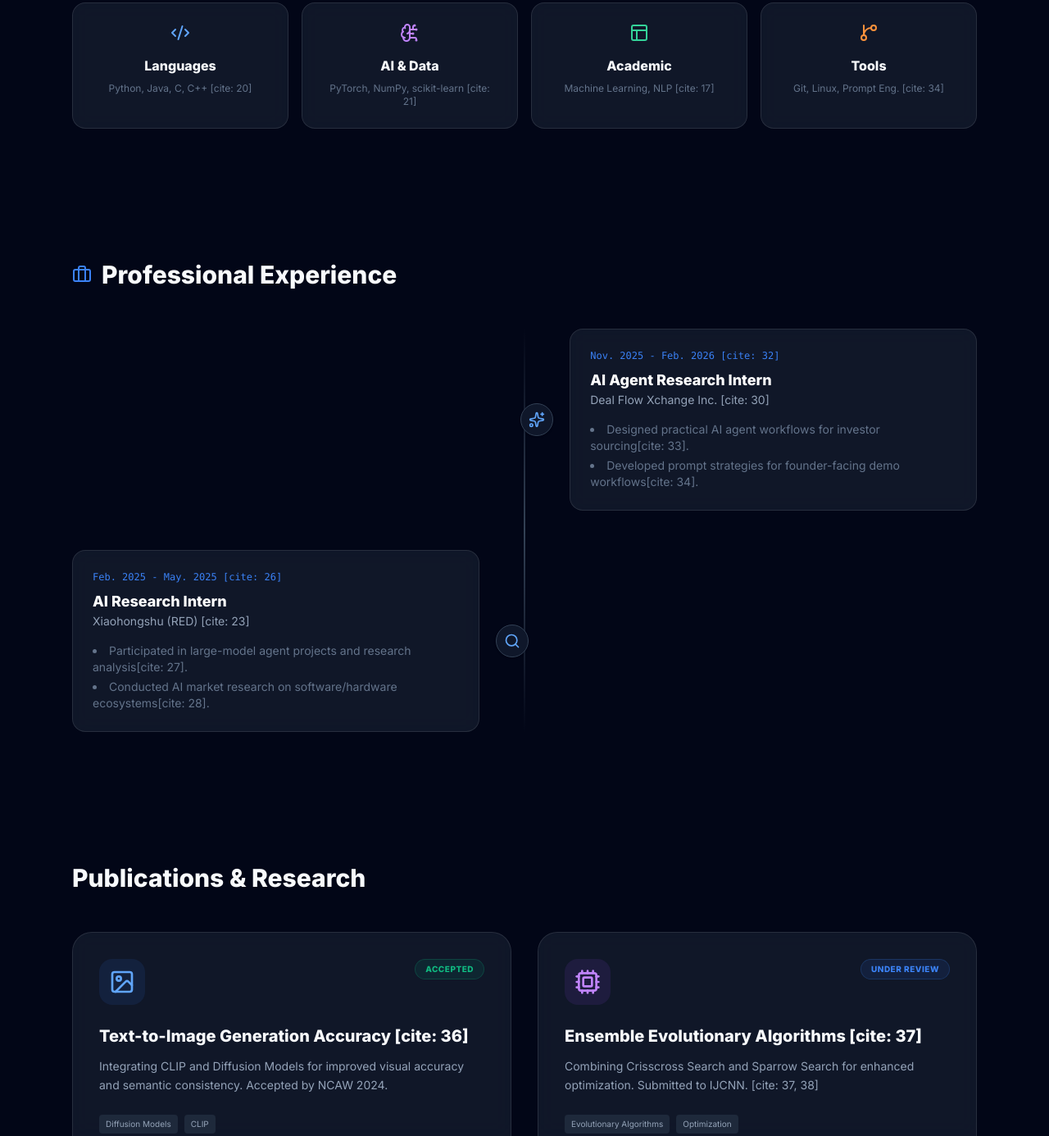
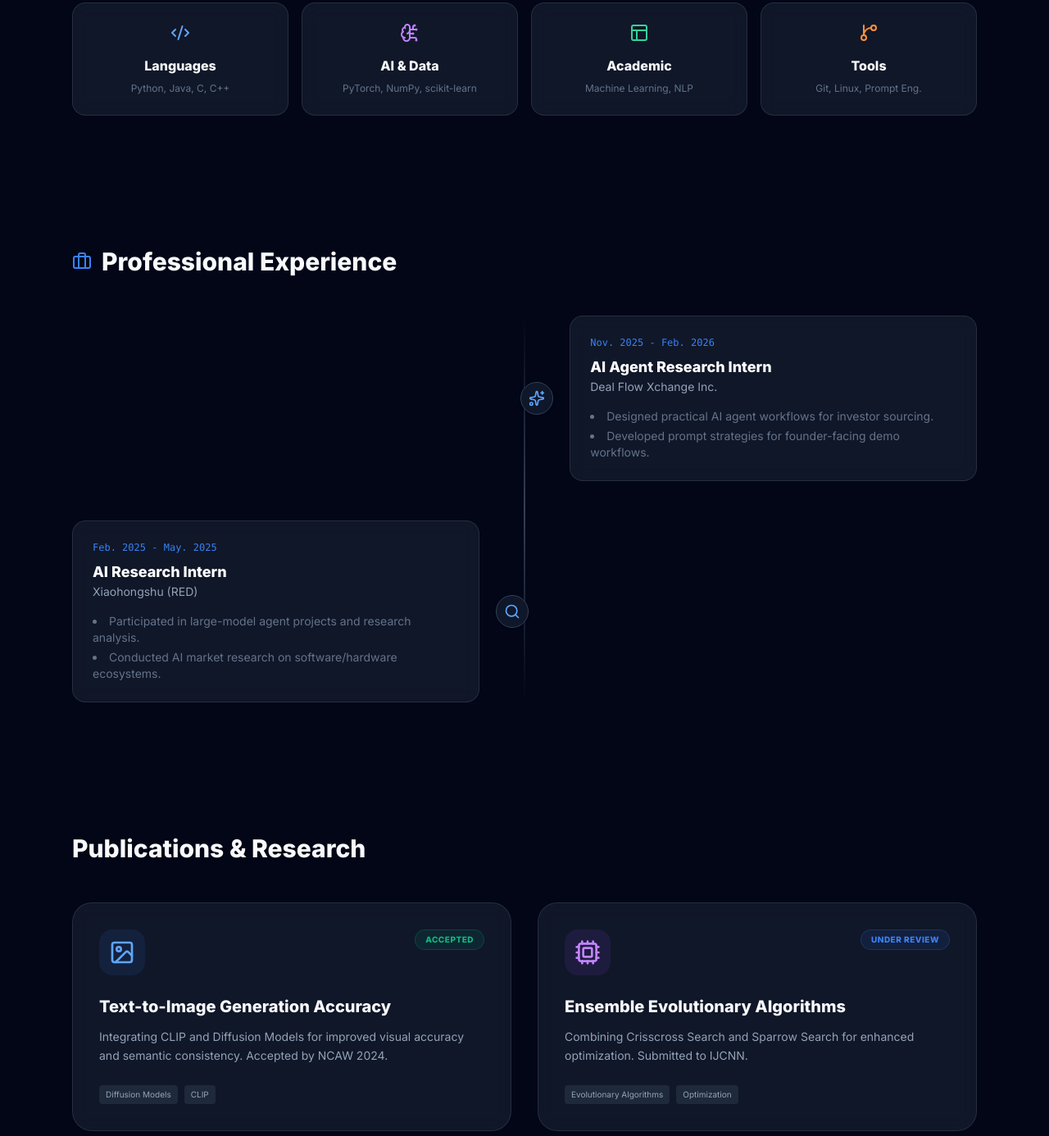
Before and after one commit to calloftheNIGHT2023/personal-website, a plain HTML site: page index.html in a window 1280 px wide. Shown: the part 1414-2800 px from the top of the page at 82% size. Drawn offline with nearby package versions, Linux system fonts and the light colour scheme.

Commit message:
Remove citation references from index.html
Removed citation references from various sections of the index.html file.

```diff
--- a/index.html
+++ b/index.html
@@ -45,7 +45,7 @@
             </h1>
             <p class="text-xl md:text-2xl text-slate-400 max-w-2xl leading-relaxed mb-10">
                 CS Graduate Student at <span class="text-white font-semibold">Boston University</span>.
-                Focusing on <span class="italic">NLP, LLMs, and Multi-Agent Systems</span>[cite: 7].
+                Focusing on <span class="italic">NLP, LLMs, and Multi-Agent Systems</span>.
             </p>
             <div class="flex flex-wrap gap-4">
                 <a href="#projects" class="px-8 py-3 bg-blue-600 hover:bg-blue-700 rounded-full font-semibold transition flex items-center gap-2">
@@ -81,11 +81,11 @@
                 <div class="grid grid-cols-2 gap-4">
                     <div class="p-4 glass rounded-xl">
                         <h4 class="text-white font-bold mb-1">Education</h4>
-                        <p class="text-xs text-slate-400">MS in CS @ Boston University [cite: 11]</p>
+                        <p class="text-xs text-slate-400">MS in CS @ Boston University </p>
                     </div>
                     <div class="p-4 glass rounded-xl">
                         <h4 class="text-white font-bold mb-1">Interests</h4>
-                        <p class="text-xs text-slate-400">Diffusion Models, Agentic AI [cite: 7, 36]</p>
+                        <p class="text-xs text-slate-400">Diffusion Models, Agentic AI </p>
                     </div>
                 </div>
             </div>
@@ -98,22 +98,22 @@
             <div class="p-6 glass rounded-2xl text-center bento-card">
                 <i data-lucide="code-2" class="mx-auto mb-4 text-blue-400"></i>
                 <h3 class="font-bold mb-2">Languages</h3>
-                <p class="text-xs text-slate-500">Python, Java, C, C++ [cite: 20]</p>
+                <p class="text-xs text-slate-500">Python, Java, C, C++ </p>
             </div>
             <div class="p-6 glass rounded-2xl text-center bento-card">
                 <i data-lucide="brain-circuit" class="mx-auto mb-4 text-purple-400"></i>
                 <h3 class="font-bold mb-2">AI & Data</h3>
-                <p class="text-xs text-slate-500">PyTorch, NumPy, scikit-learn [cite: 21]</p>
+                <p class="text-xs text-slate-500">PyTorch, NumPy, scikit-learn </p>
             </div>
             <div class="p-6 glass rounded-2xl text-center bento-card">
                 <i data-lucide="layout" class="mx-auto mb-4 text-emerald-400"></i>
                 <h3 class="font-bold mb-2">Academic</h3>
-                <p class="text-xs text-slate-500">Machine Learning, NLP [cite: 17]</p>
+                <p class="text-xs text-slate-500">Machine Learning, NLP </p>
             </div>
             <div class="p-6 glass rounded-2xl text-center bento-card">
                 <i data-lucide="git-branch" class="mx-auto mb-4 text-orange-400"></i>
                 <h3 class="font-bold mb-2">Tools</h3>
-                <p class="text-xs text-slate-500">Git, Linux, Prompt Eng. [cite: 34]</p>
+                <p class="text-xs text-slate-500">Git, Linux, Prompt Eng. </p>
             </div>
         </div>
     </section>
@@ -130,13 +130,13 @@
                 </div>
                 <div class="w-[calc(100%-4rem)] md:w-[45%] glass p-6 rounded-2xl bento-card">
                     <div class="flex items-center justify-between mb-2">
-                        <time class="font-mono text-xs text-blue-500">Nov. 2025 - Feb. 2026 [cite: 32]</time>
+                        <time class="font-mono text-xs text-blue-500">Nov. 2025 - Feb. 2026 </time>
                     </div>
                     <h3 class="font-bold text-white text-lg">AI Agent Research Intern</h3>
-                    <p class="text-sm text-slate-400 mb-4">Deal Flow Xchange Inc. [cite: 30]</p>
+                    <p class="text-sm text-slate-400 mb-4">Deal Flow Xchange Inc. </p>
                     <ul class="text-sm text-slate-500 list-disc list-inside space-y-1">
-                        <li>Designed practical AI agent workflows for investor sourcing[cite: 33].</li>
-                        <li>Developed prompt strategies for founder-facing demo workflows[cite: 34].</li>
+                        <li>Designed practical AI agent workflows for investor sourcing.</li>
+                        <li>Developed prompt strategies for founder-facing demo workflows.</li>
                     </ul>
                 </div>
             </div>
@@ -147,13 +147,13 @@
                 </div>
                 <div class="w-[calc(100%-4rem)] md:w-[45%] glass p-6 rounded-2xl bento-card">
                     <div class="flex items-center justify-between mb-2">
-                        <time class="font-mono text-xs text-blue-500">Feb. 2025 - May. 2025 [cite: 26]</time>
+                        <time class="font-mono text-xs text-blue-500">Feb. 2025 - May. 2025 </time>
                     </div>
                     <h3 class="font-bold text-white text-lg">AI Research Intern</h3>
-                    <p class="text-sm text-slate-400 mb-4">Xiaohongshu (RED) [cite: 23]</p>
+                    <p class="text-sm text-slate-400 mb-4">Xiaohongshu (RED) </p>
                     <ul class="text-sm text-slate-500 list-disc list-inside space-y-1">
-                        <li>Participated in large-model agent projects and research analysis[cite: 27].</li>
-                        <li>Conducted AI market research on software/hardware ecosystems[cite: 28].</li>
+                        <li>Participated in large-model agent projects and research analysis.</li>
+                        <li>Conducted AI market research on software/hardware ecosystems.</li>
                     </ul>
                 </div>
             </div>
@@ -171,7 +171,7 @@
                     </div>
                     <span class="px-3 py-1 bg-emerald-500/10 text-emerald-500 text-[10px] font-bold uppercase tracking-wider rounded-full border border-emerald-500/20">Accepted</span>
                 </div>
-                <h3 class="text-xl font-bold mb-3 group-hover:text-blue-400 transition">Text-to-Image Generation Accuracy [cite: 36]</h3>
+                <h3 class="text-xl font-bold mb-3 group-hover:text-blue-400 transition">Text-to-Image Generation Accuracy </h3>
                 <p class="text-slate-400 text-sm leading-relaxed mb-6">
                     Integrating CLIP and Diffusion Models for improved visual accuracy and semantic consistency. Accepted by NCAW 2024.
                 </p>
@@ -188,9 +188,9 @@
                     </div>
                     <span class="px-3 py-1 bg-blue-500/10 text-blue-500 text-[10px] font-bold uppercase tracking-wider rounded-full border border-blue-500/20">Under Review</span>
                 </div>
-                <h3 class="text-xl font-bold mb-3 group-hover:text-purple-400 transition">Ensemble Evolutionary Algorithms [cite: 37]</h3>
+                <h3 class="text-xl font-bold mb-3 group-hover:text-purple-400 transition">Ensemble Evolutionary Algorithms </h3>
                 <p class="text-slate-400 text-sm leading-relaxed mb-6">
-                    Combining Crisscross Search and Sparrow Search for enhanced optimization. Submitted to IJCNN. [cite: 37, 38]
+                    Combining Crisscross Search and Sparrow Search for enhanced optimization. Submitted to IJCNN.
                 </p>
                 <div class="flex gap-2">
                     <span class="px-2 py-1 bg-slate-800 rounded text-[10px] text-slate-400">Evolutionary Algorithms</span>
```
